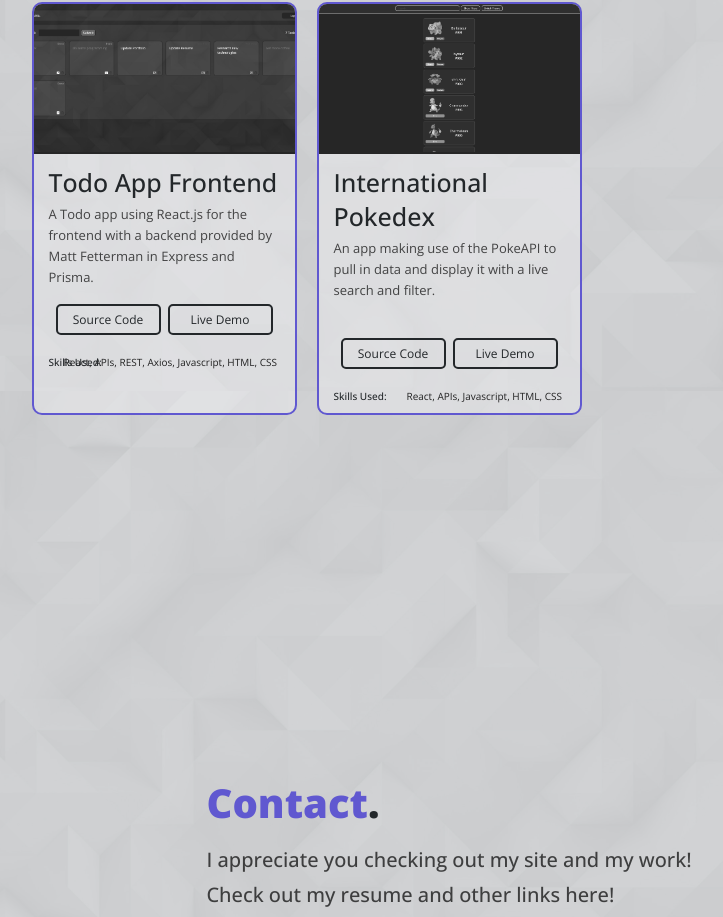
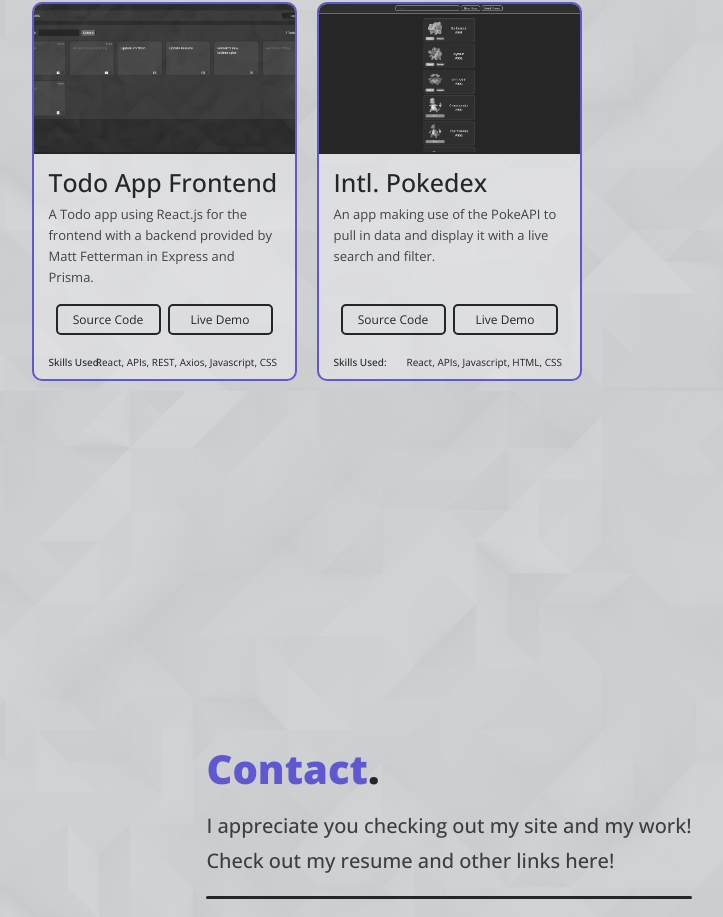
Before and after one commit to Aphemra/portfolio, a React (Create React App) app: page / in a window 1280 px wide. Shown: the part 2567-3484 px from the top of the page, without its empty margins (191-914 px from the left). Built offline with nearby package versions, Linux system fonts and the light colour scheme.

Commit message:
Updated project data

```diff
--- a/src/data/projectsData.js
+++ b/src/data/projectsData.js
@@ -43,13 +43,13 @@ export const projects = [
 		description:
 			"A Todo app using React.js for the frontend with a backend provided by Matt Fetterman in Express and Prisma.",
 		imageSource: todo,
-		skillsUsed: ["React", "APIs", "REST", "Axios", "Javascript", "HTML", "CSS"],
+		skillsUsed: ["React", "APIs", "REST", "Axios", "Javascript", "CSS"],
 		repoLink: "https://github.com/Aphemra/todo-app",
 		liveLink: "https://aphemra-todo.netlify.app/",
 	},
 	{
 		id: uuid(),
-		title: "International Pokedex",
+		title: "Intl. Pokedex",
 		description: "An app making use of the PokeAPI to pull in data and display it with a live search and filter.",
 		imageSource: pokedex,
 		skillsUsed: ["React", "APIs", "Javascript", "HTML", "CSS"],
```
